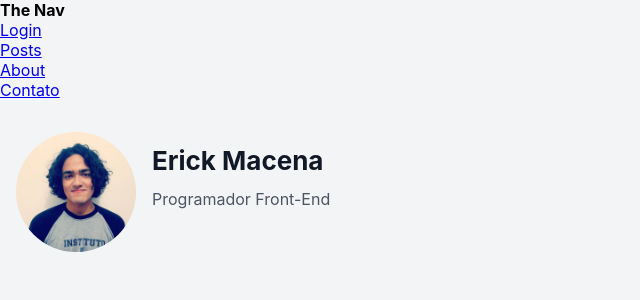
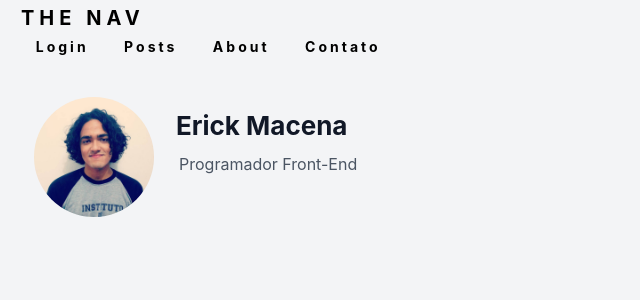
Before and after one commit to Des-web/Blogeek, a React (Create React App) app in the folder web/: page / in a window 1280 px wide. Shown: the top 300 px of the page, without its empty margins (0-640 px from the left). Built offline with nearby package versions, Linux system fonts and the light colour scheme.

Commit message:
Update NavBar stylesheet

```diff
--- a/web/src/styles/global.css
+++ b/web/src/styles/global.css
@@ -78,3 +78,43 @@ button {
   color: var(--gray-800);
   padding: 1em 0;
 }
+
+* {
+  margin: 3px;
+  padding: 0px;
+  box-sizing: border-box;
+}
+
+nav {
+  display: flex;
+  justify-content: space-around;
+  align-items: center;
+  min-width: 8vh;
+  background-color: #0565b4;
+  font-family: 'Poppins', sans-serif;
+}
+
+.logo{
+  color: black;
+  text-transform: uppercase;
+  letter-spacing: 5px;
+  font-size: 20px;
+}
+
+.nav-links {
+  display: flex;
+  justify-content: space-around;
+  width: 30%;
+}
+
+.nav-links li {
+  list-style: none;
+}
+
+.nav-links a {
+  color: black;
+  text-decoration: none;
+  letter-spacing: 3px;
+  font-weight: bold;
+  font-size: 14px;
+}
```
Also changed, not shown: 1 other file (tests, documents, lock files or other folders).
